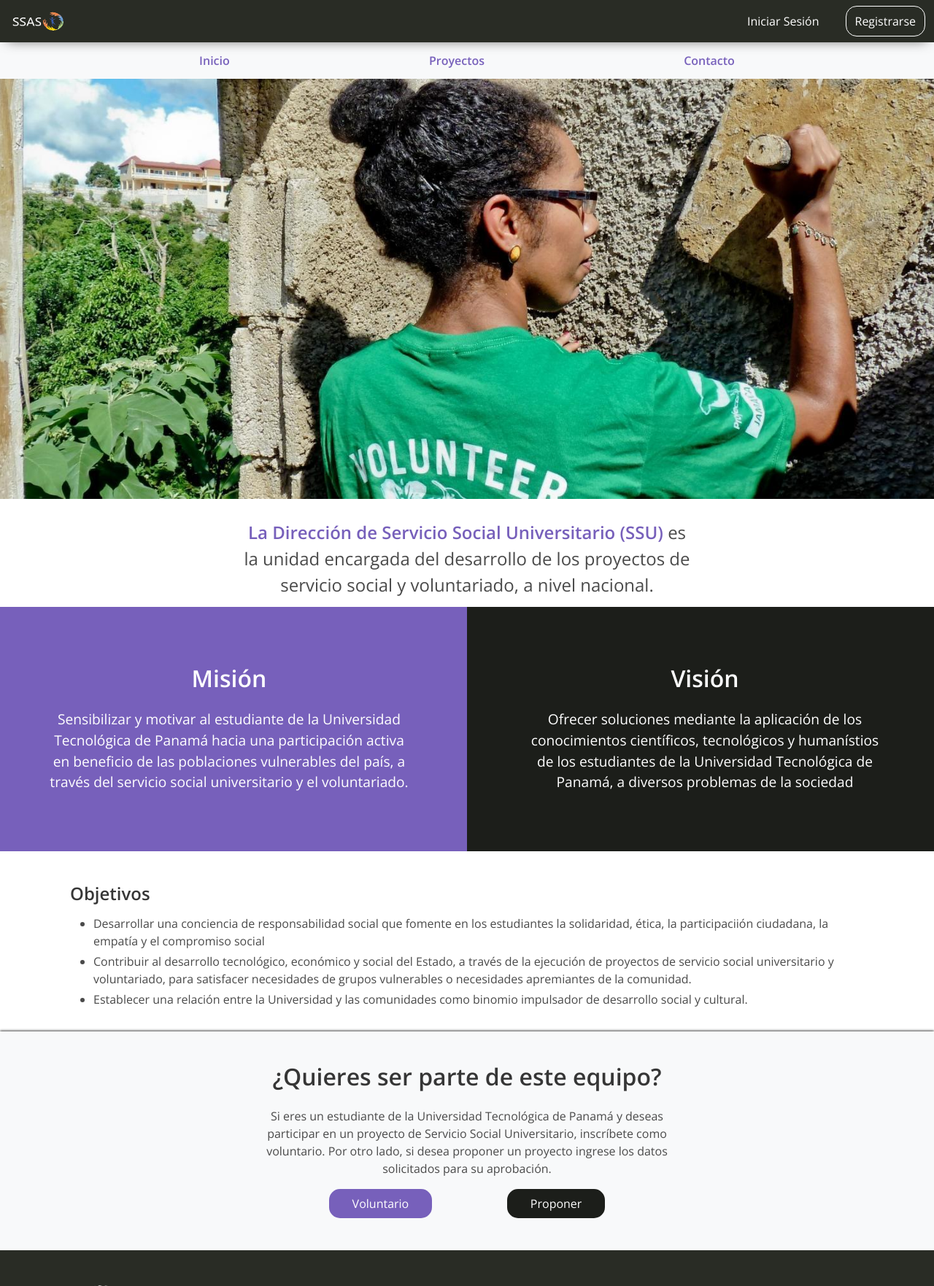
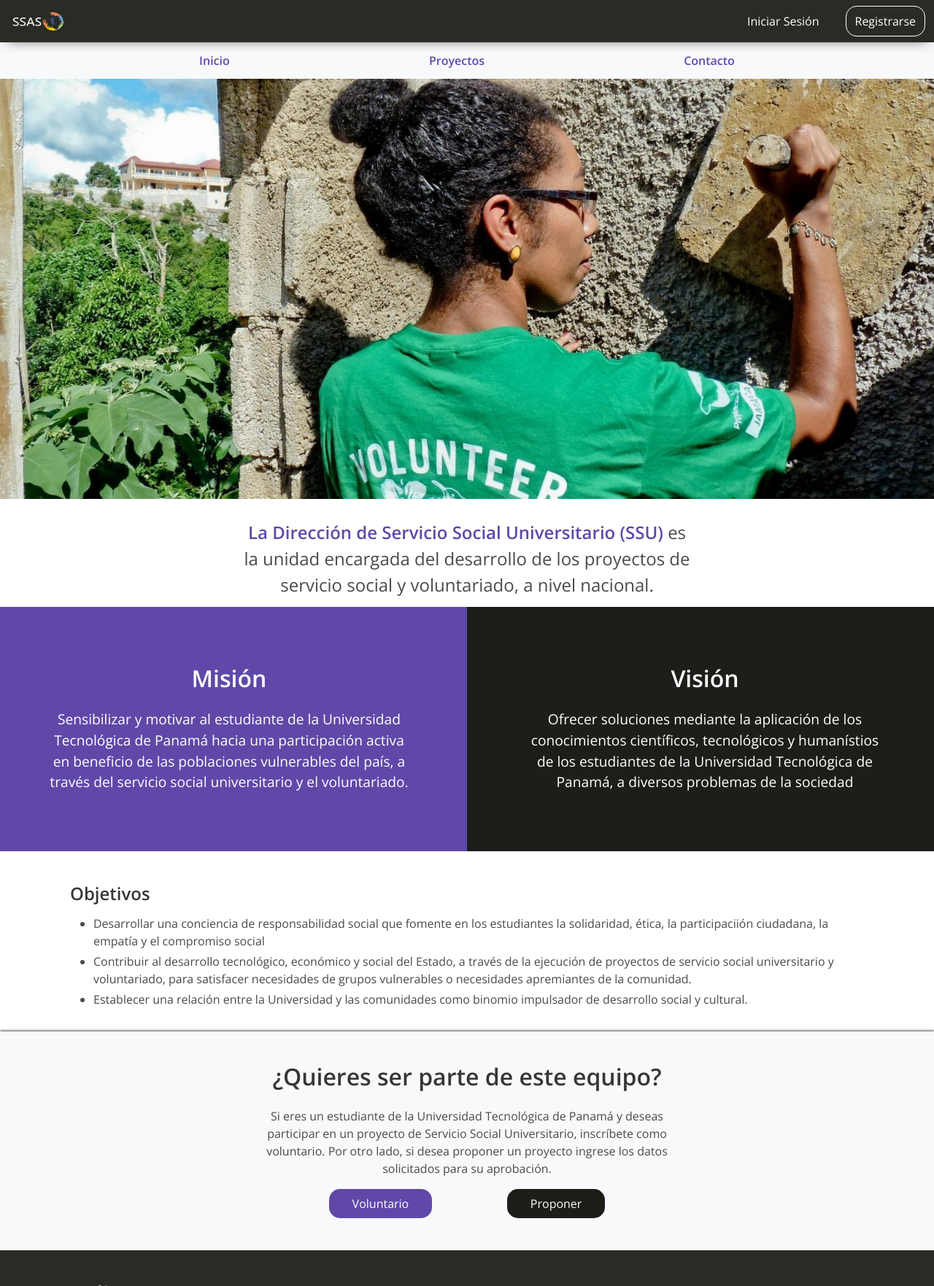
Before and after one commit to lmirandam07/gestion-ssu, a PHP site: page / in a window 1280 px wide. Shown: the top 1763 px of the page at 73% size. Run offline with PHP 8.4, Linux system fonts and the light colour scheme; some libraries are stand-ins or nearby versions.

Commit message:
Cambio de color y links a páginas en inicio

```diff
--- a/css/header.css
+++ b/css/header.css
@@ -35,7 +35,7 @@ body {
 }
 
 .menu div a {
-    color: #7760BB;
+    color: #6048A8;
     font-weight: bold;
 }
 
--- a/css/index.css
+++ b/css/index.css
@@ -6,7 +6,7 @@
     font-size: 1.5rem;
 }
 p .ssu {
-    color: #7760BB;
+    color: #6048A8;
     font-weight: bold;
 }
 
@@ -25,7 +25,7 @@ p .ssu {
 
 
 .mision {
-    background-color: #7760BB;
+    background-color: #6048A8;
     color: #FFF;
 }
 
@@ -52,7 +52,7 @@ p .ssu {
 
 .opc .voluntario {
     text-decoration: none;
-    background-color: #7760BB;
+    background-color: #6048A8;
     padding: .5rem 2rem;
     color: #FFF;
     border-radius: 15px;
--- a/templates/header.html
+++ b/templates/header.html
@@ -7,22 +7,22 @@
         </div>
         <div class="navbar-end">
             <div class="navbar-item">
-                <a href="" id="iniciar" class="navbar-item">Iniciar Sesión</a>
+                <a href="../iniciar_sesion.php" id="iniciar" class="navbar-item">Iniciar Sesión</a>
             </div>
             <div class="navbar-item">
-                <a href="" id="registrarse" class="navbar-item">Registrarse</a>
+                <a href="../registrar.php" id="registrarse" class="navbar-item">Registrarse</a>
             </div>
         </div>
     </nav>
     <div class="is-flex is-justify-content-space-evenly is-align-items-center menu">
         <div>
-            <a href="">Inicio</a>
+            <a href="../index.php">Inicio</a>
         </div>
         <div>
-            <a href="">Proyectos</a>
+            <a href="../ver_proyectos.php">Proyectos</a>
         </div>
         <div>
-            <a href="">Contacto</a>
+            <a href="../contacto.php">Contacto</a>
         </div>
     </div>
 </header>
```
